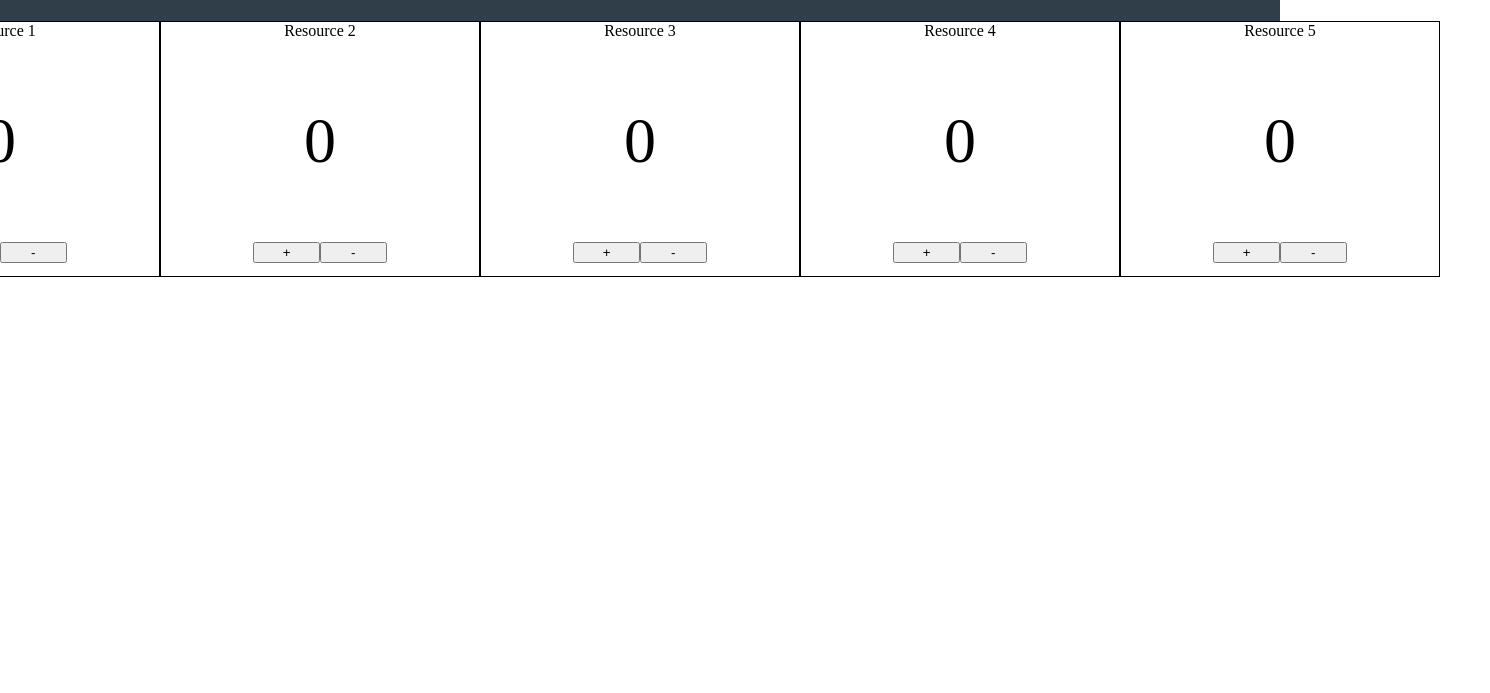
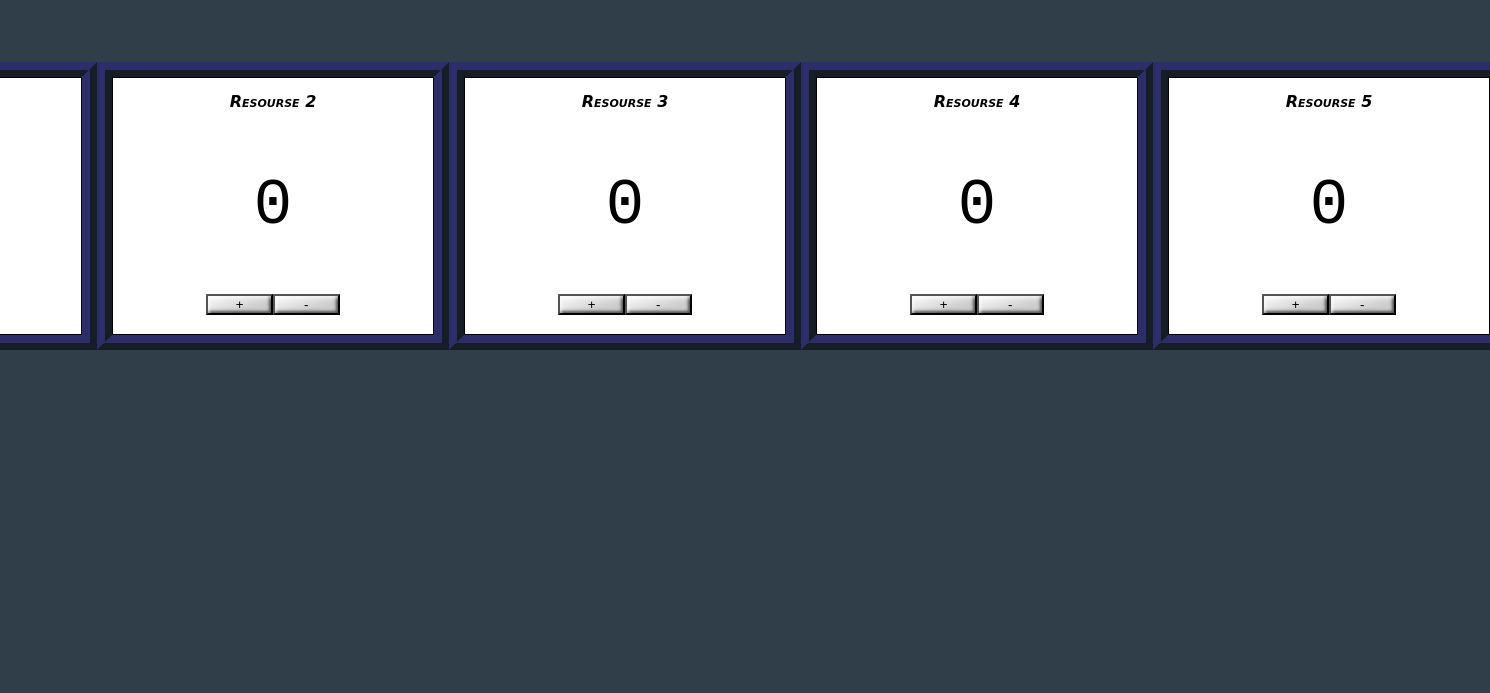
Before and after one commit to William-Laker/Resource-Counter, a website: page client/index.html in a window 1280 px wide. Shown: the part 107-800 px from the top of the page, 1490 px wide, since content can reach past the window. Drawn offline with Linux system fonts and the light colour scheme.

Commit message:
Styling Finished

```diff
--- a/client/index.mjs
+++ b/client/index.mjs
@@ -6,9 +6,13 @@ function createCounter(i) {
     const location = document.querySelector("main")
 
     const section = document.createElement("section");
-    section.textContent = `Resource ${i}`;
     section.id = `sect${i}`;
     location.append(section);
+
+    const title = document.createElement("h4")
+    title.id = `title${i}`
+    title.textContent = `Resourse ${i}`
+    section.append(title);
 
     const counter = document.createElement("p");
     counter.textContent = 0;
--- a/client/style.css
+++ b/client/style.css
@@ -1,6 +1,7 @@
 
 h1 {
     margin: 0em;
+    margin-top: 1em;
     color: aliceblue;
     font-size: 150%;
     text-shadow: 2px 0 #000, -2px 0 #000, 0 2px #000, 0 -2px #000,
@@ -8,6 +9,7 @@ h1 {
 }
 
 h2 {
+    margin-bottom: 2em;
     color: aliceblue;
     font-size: 120%;
     text-shadow: 2px 0 #000, -2px 0 #000, 0 2px #000, 0 -2px #000,
@@ -17,6 +19,7 @@ h2 {
 body {
     text-align: center;
     margin: 0em;
+    background: #303e49;
 }
 
 #header {
@@ -29,28 +32,48 @@ body {
 
 main {
     text-align: center;
+    margin-top: 2em;
     display: grid;
-    grid-template-columns: repeat(5, 20em);
-    grid-template-rows: repeat(1, 16em);
+    grid-template-columns: repeat(5, 22em);
+    grid-template-rows: repeat(1, 18em);
     align-content: center;
     justify-content: center;
 }
 
 #sect1, #sect2, #sect3, #sect4, #sect5 {
+    height: 16em;
+    width: 20em;
     border: solid black thin;
     border-width: 0.1em;
+    background-color: white;
+    outline: 4mm ridge rgba(17, 13, 56, 0.507); /* https://developer.mozilla.org/en-US/docs/Web/CSS/border */
+}
+
+#title1, #title2, #title3, #title4, #title5 {
+    font: italic small-caps bold 16px/2 cursive; /* https://developer.mozilla.org/en-US/docs/Web/CSS/font */
+    margin: 0em;
+    margin-top: 0.5em;
 }
 
 #add1, #add2, #add3, #add4, #add5 {
     width: 5em;
+    background-color: rgb(255, 255, 255);
+    background-image: linear-gradient(to top left, rgba(0, 0, 0, 0.2), rgba(0, 0, 0, 0.2) 30%, rgba(0, 0, 0, 0));
+    box-shadow: inset 2px 2px 3px rgba(255, 255, 255, 0.6), inset -2px -2px 3px rgba(0, 0, 0, 0.6);
+
 }
 
 #sub1, #sub2, #sub3, #sub4, #sub5 {
     width: 5em;
+    background-color: rgb(255, 255, 255);
+    background-image: linear-gradient(to top left, rgba(0, 0, 0, 0.2), rgba(0, 0, 0, 0.2) 30%, rgba(0, 0, 0, 0));
+    box-shadow: inset 2px 2px 3px rgba(255, 255, 255, 0.6), inset -2px -2px 3px rgba(0, 0, 0, 0.6);
 }
 
 p {
-    font-size: 4em;
+    font: 4em "Fira Sans", monospace;
+    margin: 0em;
+    padding: 0.81em;
 }
 
 #info {
```
